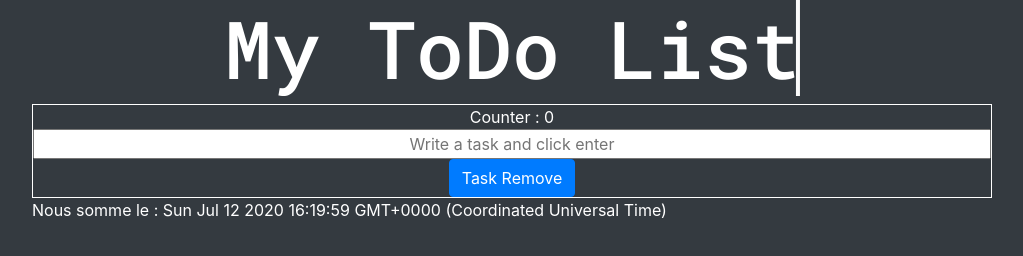
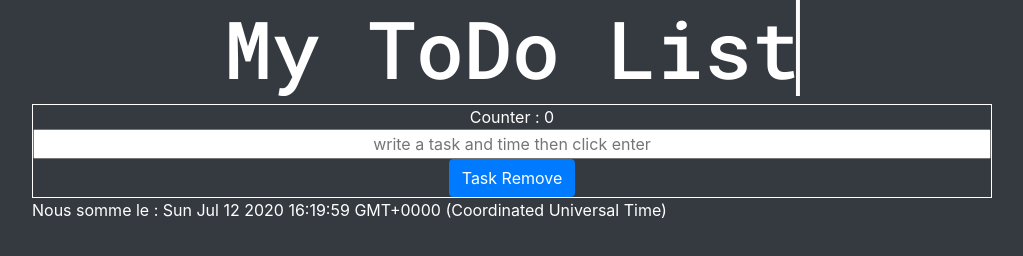
Before and after one commit to bsao17/my-todo-list, a website: page index.html in a window 1280 px wide. Shown: the whole page, without its empty margins (128-1151 px from the left). Drawn offline with nearby package versions, Linux system fonts and the light colour scheme.

Commit message:
maj toDo list 12/07/2020 18h20

```diff
--- a/index.html
+++ b/index.html
@@ -14,7 +14,7 @@
         <h1 class="text-center text-white"> {{title}} </h1>
         <section class="border border-white w-75 d-flex flex-column align-items-center" id="root">
             <div class="text-white">Counter : <span> {{count}} </span> </div>
-            <input class="w-100 text-center " id="countValue" type="text" v-on:keyup.enter="counterWrite" placeholder="Write a task and click enter">
+            <input class="w-100 text-center " id="countValue" type="text" v-on:keyup.enter="counterWrite" placeholder="write a task and time then click enter">
             <div><button v-on:click="taskLess()" class="btn btn-primary">Task Remove</button></div>
         </section>
         <div class="text-white w-75 m-auto">Nous somme le : {{time}}</div>
```
